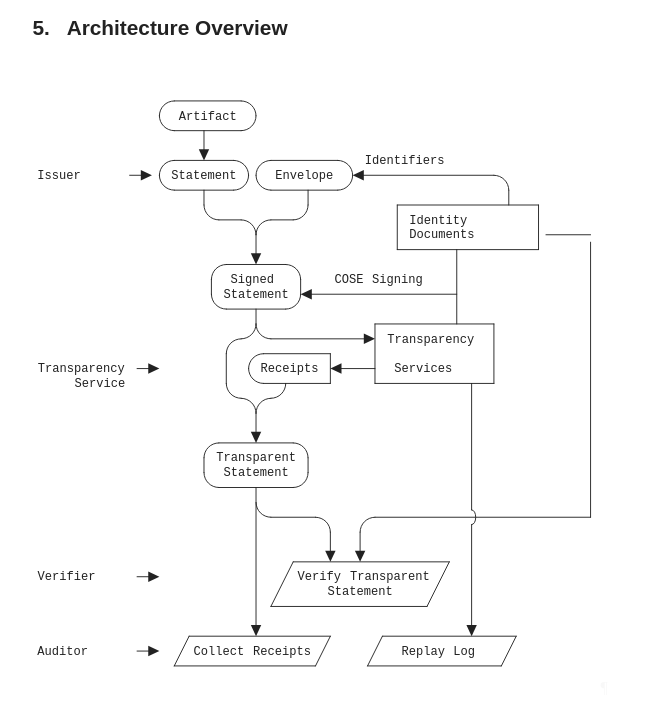
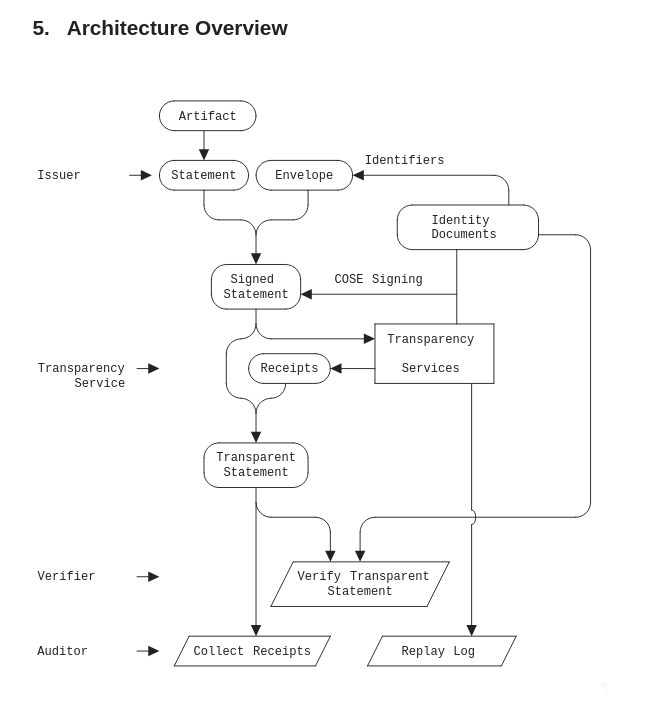
Before and after one commit to ietf-wg-scitt/draft-ietf-scitt-architecture, a plain HTML site: page re-architect/draft-ietf-scitt-architecture.html in a window 1280 px wide. Shown: the part 4973-5688 px from the top of the page, without its empty margins (92-755 px from the left). Drawn offline with Linux system fonts and the light colour scheme; a web font is replaced by a local one.

Commit message:
Script updating gh-pages from e80d22e. [ci skip]

```diff
--- a/re-architect/draft-ietf-scitt-architecture.html
+++ b/re-architect/draft-ietf-scitt-architecture.html
@@ -1609,18 +1609,17 @@ Failure to produce this proof can indicate that the Transparency Services operat
             <path d="M 288,224 L 288,240" fill="none" stroke="black"></path>
             <path d="M 296,128 L 296,144" fill="none" stroke="black"></path>
             <path d="M 296,416 L 296,432" fill="none" stroke="black"></path>
-            <path d="M 320,304 L 320,336" fill="none" stroke="black"></path>
             <path d="M 320,496 L 320,520" fill="none" stroke="black"></path>
             <path d="M 352,496 L 352,520" fill="none" stroke="black"></path>
             <path d="M 368,272 L 368,336" fill="none" stroke="black"></path>
-            <path d="M 392,144 L 392,192" fill="none" stroke="black"></path>
+            <path d="M 392,160 L 392,176" fill="none" stroke="black"></path>
             <path d="M 456,192 L 456,272" fill="none" stroke="black"></path>
             <path d="M 472,336 L 472,472" fill="none" stroke="black"></path>
             <path d="M 472,488 L 472,600" fill="none" stroke="black"></path>
             <path d="M 496,272 L 496,336" fill="none" stroke="black"></path>
             <path d="M 512,128 L 512,144" fill="none" stroke="black"></path>
-            <path d="M 544,144 L 544,192" fill="none" stroke="black"></path>
-            <path d="M 600,184 L 600,480" fill="none" stroke="black"></path>
+            <path d="M 544,160 L 544,176" fill="none" stroke="black"></path>
+            <path d="M 600,192 L 600,464" fill="none" stroke="black"></path>
             <path d="M 152,32 L 224,32" fill="none" stroke="black"></path>
             <path d="M 152,64 L 224,64" fill="none" stroke="black"></path>
             <path d="M 152,96 L 216,96" fill="none" stroke="black"></path>
@@ -1629,25 +1628,25 @@ Failure to produce this proof can indicate that the Transparency Services operat
             <path d="M 352,112 L 496,112" fill="none" stroke="black"></path>
             <path d="M 152,128 L 216,128" fill="none" stroke="black"></path>
             <path d="M 256,128 L 328,128" fill="none" stroke="black"></path>
-            <path d="M 392,144 L 544,144" fill="none" stroke="black"></path>
+            <path d="M 408,144 L 528,144" fill="none" stroke="black"></path>
             <path d="M 200,160 L 224,160" fill="none" stroke="black"></path>
             <path d="M 256,160 L 280,160" fill="none" stroke="black"></path>
-            <path d="M 552,176 L 600,176" fill="none" stroke="black"></path>
-            <path d="M 392,192 L 544,192" fill="none" stroke="black"></path>
+            <path d="M 544,176 L 584,176" fill="none" stroke="black"></path>
+            <path d="M 408,192 L 528,192" fill="none" stroke="black"></path>
             <path d="M 208,208 L 272,208" fill="none" stroke="black"></path>
             <path d="M 296,240 L 456,240" fill="none" stroke="black"></path>
             <path d="M 208,256 L 272,256" fill="none" stroke="black"></path>
             <path d="M 368,272 L 496,272" fill="none" stroke="black"></path>
             <path d="M 256,288 L 360,288" fill="none" stroke="black"></path>
-            <path d="M 248,304 L 320,304" fill="none" stroke="black"></path>
+            <path d="M 248,304 L 304,304" fill="none" stroke="black"></path>
             <path d="M 112,320 L 128,320" fill="none" stroke="black"></path>
             <path d="M 328,320 L 368,320" fill="none" stroke="black"></path>
-            <path d="M 248,336 L 320,336" fill="none" stroke="black"></path>
+            <path d="M 248,336 L 304,336" fill="none" stroke="black"></path>
             <path d="M 368,336 L 496,336" fill="none" stroke="black"></path>
             <path d="M 200,400 L 280,400" fill="none" stroke="black"></path>
             <path d="M 200,448 L 280,448" fill="none" stroke="black"></path>
             <path d="M 256,480 L 304,480" fill="none" stroke="black"></path>
-            <path d="M 368,480 L 600,480" fill="none" stroke="black"></path>
+            <path d="M 368,480 L 584,480" fill="none" stroke="black"></path>
             <path d="M 280,528 L 448,528" fill="none" stroke="black"></path>
             <path d="M 112,544 L 128,544" fill="none" stroke="black"></path>
             <path d="M 256,576 L 424,576" fill="none" stroke="black"></path>
@@ -1675,10 +1674,15 @@ Failure to produce this proof can indicate that the Transparency Services operat
             <path d="M 216,128 C 224.83064,128 232,120.83064 232,112" fill="none" stroke="black"></path>
             <path d="M 256,128 C 247.16936,128 240,120.83064 240,112" fill="none" stroke="black"></path>
             <path d="M 328,128 C 336.83064,128 344,120.83064 344,112" fill="none" stroke="black"></path>
+            <path d="M 408,144 C 399.16936,144 392,151.16936 392,160" fill="none" stroke="black"></path>
+            <path d="M 528,144 C 536.83064,144 544,151.16936 544,160" fill="none" stroke="black"></path>
             <path d="M 200,160 C 191.16936,160 184,152.83064 184,144" fill="none" stroke="black"></path>
             <path d="M 224,160 C 232.83064,160 240,167.16936 240,176" fill="none" stroke="black"></path>
             <path d="M 256,160 C 247.16936,160 240,167.16936 240,176" fill="none" stroke="black"></path>
             <path d="M 280,160 C 288.83064,160 296,152.83064 296,144" fill="none" stroke="black"></path>
+            <path d="M 584,176 C 592.83064,176 600,183.16936 600,192" fill="none" stroke="black"></path>
+            <path d="M 408,192 C 399.16936,192 392,184.83064 392,176" fill="none" stroke="black"></path>
+            <path d="M 528,192 C 536.83064,192 544,184.83064 544,176" fill="none" stroke="black"></path>
             <path d="M 208,208 C 199.16936,208 192,215.16936 192,224" fill="none" stroke="black"></path>
             <path d="M 272,208 C 280.83064,208 288,215.16936 288,224" fill="none" stroke="black"></path>
             <path d="M 208,256 C 199.16936,256 192,248.83064 192,240" fill="none" stroke="black"></path>
@@ -1687,7 +1691,9 @@ Failure to produce this proof can indicate that the Transparency Services operat
             <path d="M 224,288 C 232.83064,288 240,280.83064 240,272" fill="none" stroke="black"></path>
             <path d="M 256,288 C 247.16936,288 240,280.83064 240,272" fill="none" stroke="black"></path>
             <path d="M 248,304 C 239.16936,304 232,311.16936 232,320" fill="none" stroke="black"></path>
+            <path d="M 304,304 C 312.83064,304 320,311.16936 320,320" fill="none" stroke="black"></path>
             <path d="M 248,336 C 239.16936,336 232,328.83064 232,320" fill="none" stroke="black"></path>
+            <path d="M 304,336 C 312.83064,336 320,328.83064 320,320" fill="none" stroke="black"></path>
             <path d="M 224,352 C 215.16936,352 208,344.83064 208,336" fill="none" stroke="black"></path>
             <path d="M 224,352 C 232.83064,352 240,359.16936 240,368" fill="none" stroke="black"></path>
             <path d="M 256,352 C 247.16936,352 240,359.16936 240,368" fill="none" stroke="black"></path>
@@ -1699,6 +1705,7 @@ Failure to produce this proof can indicate that the Transparency Services operat
             <path d="M 256,480 C 247.16936,480 240,472.83064 240,464" fill="none" stroke="black"></path>
             <path d="M 304,480 C 312.83064,480 320,487.16936 320,496" fill="none" stroke="black"></path>
             <path d="M 368,480 C 359.16936,480 352,487.16936 352,496" fill="none" stroke="black"></path>
+            <path d="M 584,480 C 592.83064,480 600,472.83064 600,464" fill="none" stroke="black"></path>
             <polygon class="arrowhead" points="480,600 468,594.4 468,605.6" fill="black" transform="rotate(90,472,600)"></polygon>
             <path class="jump" d="M 472,488 C 478,488 478,472 472,472" fill="none" stroke="black"></path>
             <polygon class="arrowhead" points="368,288 356,282.4 356,293.6" fill="black" transform="rotate(0,360,288)"></polygon>
@@ -1721,8 +1728,8 @@ Failure to produce this proof can indicate that the Transparency Services operat
               <text x="28" y="116">Issuer</text>
               <text x="184" y="116">Statement</text>
               <text x="292" y="116">Envelope</text>
-              <text x="436" y="164">Identity</text>
-              <text x="440" y="180">Documents</text>
+              <text x="460" y="164">Identity</text>
+              <text x="464" y="180">Documents</text>
               <text x="236" y="228">Signed</text>
               <text x="340" y="228">COSE</text>
               <text x="392" y="228">Signing</text>
@@ -1730,7 +1737,7 @@ Failure to produce this proof can indicate that the Transparency Services operat
               <text x="428" y="292">Transparency</text>
               <text x="52" y="324">Transparency</text>
               <text x="276" y="324">Receipts</text>
-              <text x="420" y="324">Services</text>
+              <text x="428" y="324">Services</text>
               <text x="72" y="340">Service</text>
               <text x="240" y="420">Transparent</text>
               <text x="240" y="436">Statement</text>
```
Also changed, not shown: re-architect/draft-ietf-scitt-architecture.txt (+8 -8 lines).
